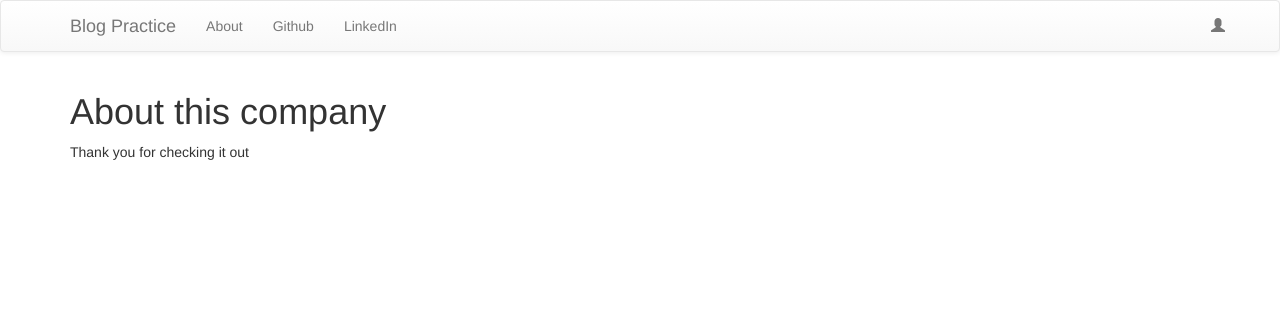
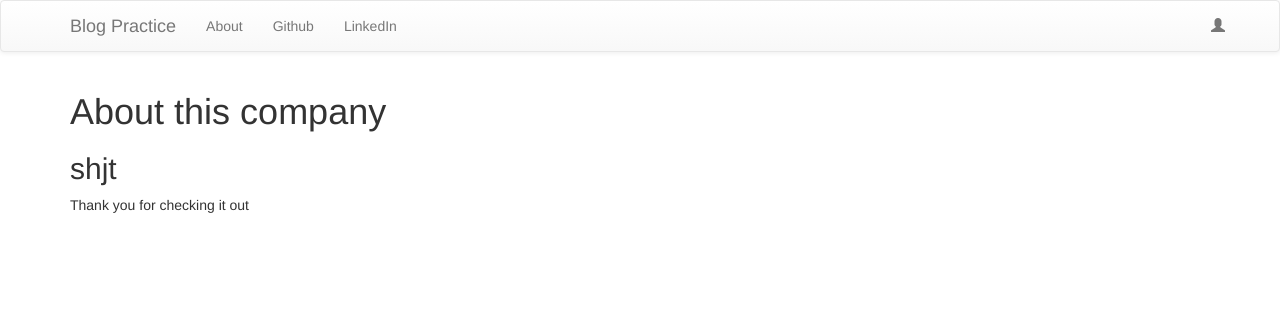
Before and after one commit to manofcode95/BlogProject, a Django app: page /about/ in a window 1280 px wide. Shown: the top 312 px of the page. Run offline with Django 3.2, Linux system fonts and the light colour scheme; some libraries are stand-ins or nearby versions.

Commit message:
edit about page

```diff
--- a/blog/templates/blog/about.html
+++ b/blog/templates/blog/about.html
@@ -1,5 +1,5 @@
-{% extends 'blog/base.html' %}
-{% block content %}
+{% extends 'blog/base.html' %} {% block content %}
 <h1>About this company</h1>
-<p>Thank you for checking it  out</p>
+<h2>shjt</h2>
+<p>Thank you for checking it out</p>
 {% endblock %}
```
